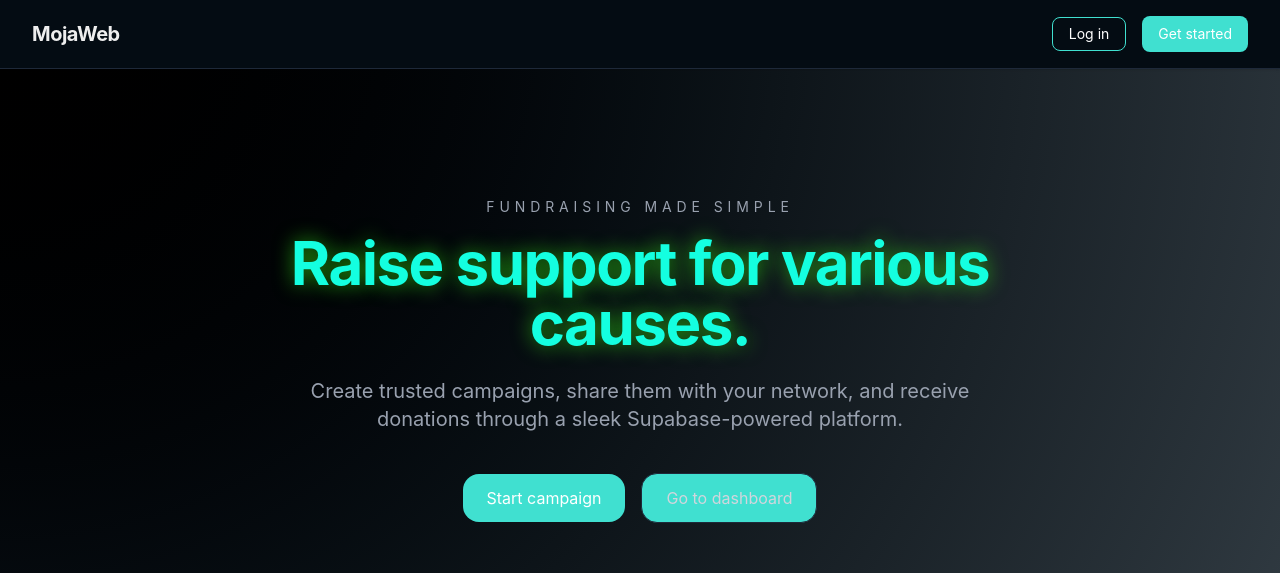
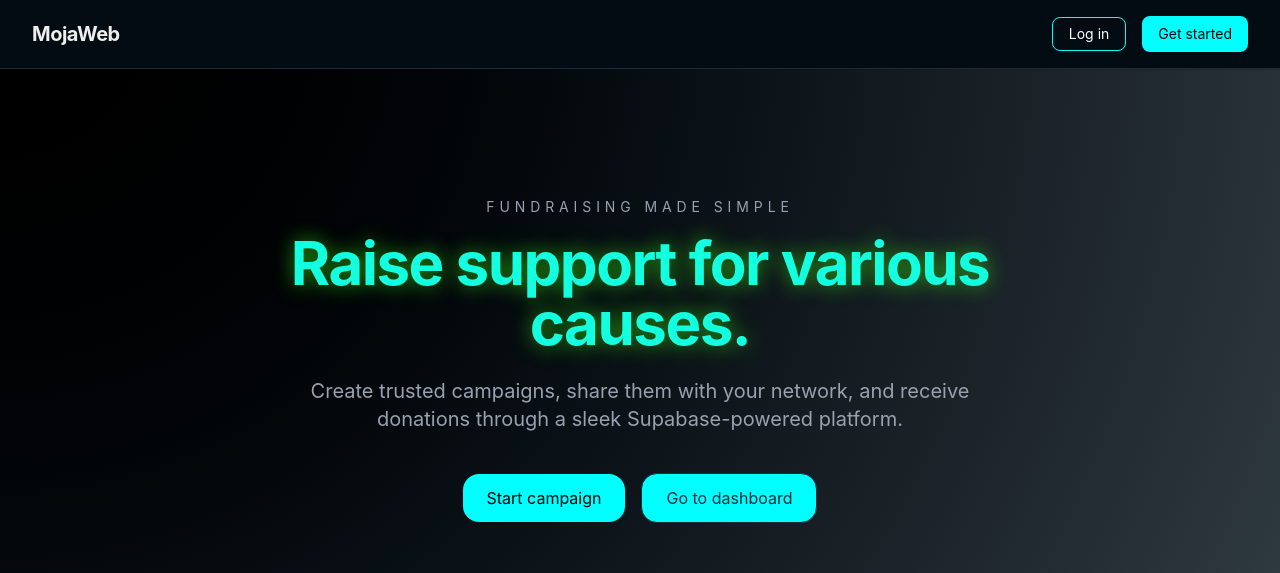
Before and after one commit to MatiriSimon/mojaweb, a Next.js app: page / in a window 1280 px wide. Shown: the top 573 px of the page. Built offline with nearby package versions, Linux system fonts and the light colour scheme; no server answers; the database is empty.

Commit message:
Secondary color brand set on globals.css

```diff
--- a/app/globals.css
+++ b/app/globals.css
@@ -7,7 +7,7 @@
 
   /* Custom Brand Colors */
   --color-brand-primary: #557C99;
-  --color-brand-secondary: #40e0d0;
+  --color-brand-secondary:  #00ffff;
   --color-accent-custom: #f59e0b;
 
   /* Border Radii */
--- a/app/page.tsx
+++ b/app/page.tsx
@@ -25,7 +25,7 @@ export default async function LandingPage() {
             </a>
             <a
               href="/signup"
-              className="rounded-lg bg-brand-secondary px-4 py-2 text-sm text-white hover:opacity-90"
+              className="rounded-lg bg-brand-secondary px-4 py-2 text-sm text-black hover:opacity-90"
             >
               Get started
             </a>
@@ -50,13 +50,14 @@ export default async function LandingPage() {
         <div className="mt-10 flex flex-wrap items-center justify-center gap-4">
           <a
             href="/signup"
-            className="rounded-xl bg-brand-secondary px-6 py-3 text-base text-white hover:opacity-90"
+            className="rounded-xl bg-brand-secondary px-6 py-3 text-base text-black hover:opacity-90"
           >
             Start campaign
           </a>
           <a
             href="/dashboard"
-            className="rounded-xl bg-brand-secondary border border-gray-800 px-6 py-3 text-base text-gray-300 hover:opacity-90"
+            className="rounded-xl bg-brand-secondary border
+             border-gray-800 px-6 py-3 text-base text-gray-800 hover:opacity-90"
           >
             Go to dashboard
           </a>
```
